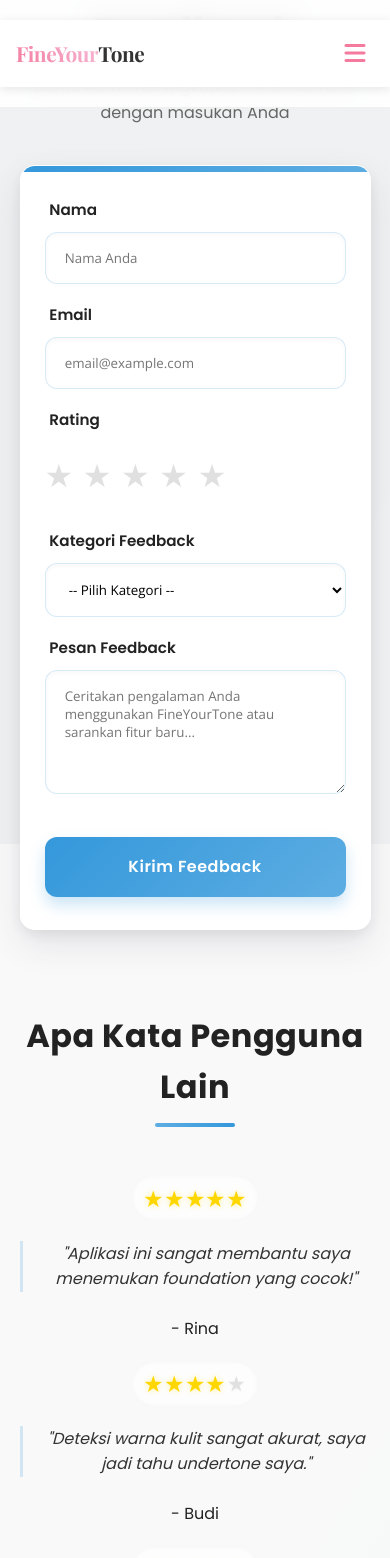
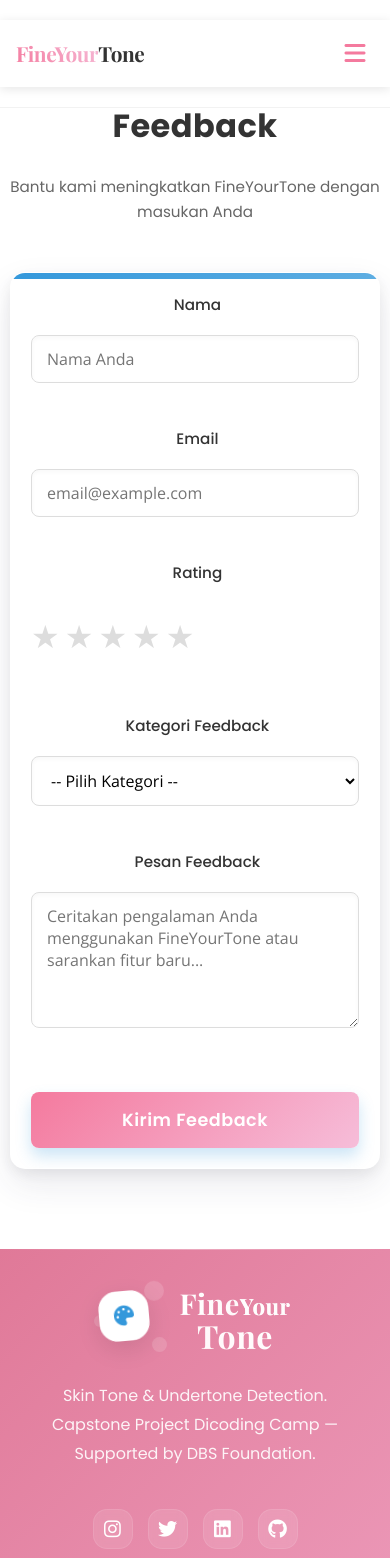
Before and after one commit to divey08/Capstone_FineYourTone, a Vue app in the folder vue-frontend/: page /feedback in a window 390 px wide. Shown: the top 1558 px of the page. Built offline with nearby package versions, Linux system fonts and the light colour scheme.

Commit message:
update feedback

```diff
--- a/vue-frontend/src/views/Feedback.vue
+++ b/vue-frontend/src/views/Feedback.vue
@@ -95,24 +95,7 @@
       </div>
     </section>
 
-    <section class="testimonials-section">
-      <h2>Apa Kata Pengguna Lain</h2>
-      <div class="testimonials-grid">
-        <div
-          v-for="(testimonial, index) in testimonials"
-          :key="index"
-          class="testimonial-card"
-          data-aos="fade-up"
-          :data-aos-delay="index * 100"
-        >
-          <div class="testimonial-rating">
-            <span v-for="star in 5" :key="star" :class="{ 'active': testimonial.rating >= star }">★</span>
-          </div>
-          <p class="testimonial-text">"{{ testimonial.message }}"</p>
-          <p class="testimonial-name">- {{ testimonial.name }}</p>
-        </div>
-      </div>
-    </section>
+
   </div>
 </template>
 
@@ -133,9 +116,7 @@
       isSubmitting: false,
       submitted: false,
       testimonials: [
-        { name: 'Rina', rating: 5, message: 'Aplikasi ini sangat membantu saya menemukan foundation yang cocok!' },
-        { name: 'Budi', rating: 4, message: 'Deteksi warna kulit sangat akurat, saya jadi tahu undertone saya.' },
-        { name: 'Anisa', rating: 5, message: 'Rekomendasi produk kecantikan sangat sesuai dengan tone kulit saya.' }
+
       ]
     }
   },
@@ -146,8 +127,7 @@
       this.userFeedbacks = JSON.parse(savedFeedbacks);
     }
   },
-  methods: {
-    submitFeedback() {
+  methods: {    submitFeedback() {
       this.isSubmitting = true;
 
       // Simpan feedback baru
@@ -165,14 +145,22 @@
 
       // Simulasi pengiriman ke server
       setTimeout(() => {
-        // Tambahkan ke array userFeedbacks
-        this.userFeedbacks.unshift(newFeedbackItem);
+        // Tambahkan ke array userFeedbacks di akhir array
+        this.userFeedbacks.push(newFeedbackItem);
 
         // Simpan ke localStorage
         localStorage.setItem('userFeedbacks', JSON.stringify(this.userFeedbacks));
 
         this.isSubmitting = false;
         this.submitted = true;
+
+        // Scroll ke bagian feedback terbaru
+        this.$nextTick(() => {
+          const feedbackSection = document.querySelector('.user-feedbacks-section');
+          if (feedbackSection) {
+            feedbackSection.scrollIntoView({ behavior: 'smooth' });
+          }
+        });
       }, 1500);
     },
     resetForm() {
@@ -190,4 +178,232 @@
 }
 </script>
 
-<!-- CSS dipindahkan ke style.css -->
+<style scoped>
+.feedback.container {
+  max-width: 1200px;
+  margin: 0 auto;
+  padding: 160px 20px 60px;
+  min-height: 100vh;
+  background-color: #ffffff;
+}
+
+.page-title {
+  font-size: 3rem;
+  font-weight: 700;
+  text-align: center;
+  margin-bottom: 1.5rem;
+  margin-top: -40px;
+  color: #333;
+}
+
+.subtitle {
+  text-align: center;
+  color: #666;
+  margin-bottom: 3rem;
+  max-width: 600px;
+  margin-left: auto;
+  margin-right: auto;
+}
+
+.feedback-form-container {
+  max-width: 800px;
+  margin: 0 auto 50px;
+  padding: 40px;
+  background: #ffffff;
+}
+
+.form-group {
+  margin-bottom: 25px;
+}
+
+.form-group label {
+  display: block;
+  margin-bottom: 8px;
+  color: #333;
+  font-weight: 500;
+}
+
+.form-group input,
+.form-group select,
+.form-group textarea {
+  width: 100%;
+  padding: 12px 15px;
+  border: 1px solid #ddd;
+  border-radius: 8px;
+  font-size: 1rem;
+  background: white;
+}
+
+.star-rating {
+  display: flex;
+  gap: 5px;
+  font-size: 1.5rem;
+}
+
+.star {
+  cursor: pointer;
+  color: #ddd;
+}
+
+.star.active {
+  color: #f47a9e;
+}
+
+.submit-button {
+  background: linear-gradient(135deg, #f47a9e, #f6bdd9);
+  color: white;
+  border: none;
+  padding: 15px 30px;
+  border-radius: 8px;
+  font-size: 1.1rem;
+  font-weight: 600;
+  cursor: pointer;
+  width: 100%;
+  margin-top: 20px;
+}
+
+.success-message {
+  text-align: center;
+  padding: 40px 20px;
+}
+
+.success-icon {
+  color: #f47a9e;
+  font-size: 3rem;
+  margin-bottom: 20px;
+}
+
+.reset-button {
+  background: white;
+  color: #f47a9e;
+  border: 1px solid #f47a9e;
+  padding: 12px 25px;
+  border-radius: 8px;
+  font-size: 1rem;
+  cursor: pointer;
+  margin-top: 20px;
+}
+
+.user-feedbacks-section {
+  max-width: 800px;
+  margin: 60px auto;
+  padding: 0 20px;
+}
+
+.user-feedbacks-section h2 {
+  text-align: center;
+  color: #333;
+  margin-bottom: 30px;
+  font-size: 2rem;
+}
+
+.user-feedbacks-grid {
+  display: flex;
+  flex-direction: column;
+  gap: 20px;
+}
+
+.feedback-card {
+  padding: 20px 0;
+  border-bottom: 1px solid #eee;
+  background: #ffffff;
+}
+
+.feedback-header {
+  display: flex;
+  justify-content: space-between;
+  align-items: flex-start;
+  margin-bottom: 15px;
+}
+
+.feedback-category {
+  color: #f47a9e;
+  font-size: 0.9rem;
+}
+
+.feedback-rating {
+  margin: 10px 0;
+}
+
+.feedback-message {
+  color: #444;
+  line-height: 1.6;
+  margin: 15px 0;
+}
+
+.feedback-date {
+  color: #888;
+  font-size: 0.9rem;
+  text-align: right;
+}
+
+.testimonials-section {
+  padding: 40px 20px;
+  background: #fff;
+}
+
+.testimonials-section h2 {
+  text-align: center;
+  color: #333;
+  margin-bottom: 30px;
+}
+
+.testimonials-grid {
+  max-width: 800px;
+  margin: 0 auto;
+  display: flex;
+  flex-direction: column;
+  gap: 20px;
+}
+
+.testimonial-card {
+  padding: 20px 0;
+  border-bottom: 1px solid #eee;
+  background: #ffffff;
+}
+
+.testimonial-rating {
+  margin-bottom: 10px;
+}
+
+.testimonial-text {
+  color: #444;
+  line-height: 1.6;
+  margin: 10px 0;
+}
+
+.testimonial-name {
+  color: #666;
+  text-align: right;
+}
+
+@media (max-width: 768px) {
+  .feedback.container {
+    padding: 140px 15px 40px;
+  }
+
+  .page-title {
+    font-size: 2.5rem;
+    margin-top: -30px;
+  }
+
+  .feedback-form-container {
+    padding: 20px;
+  }
+}
+
+@media (max-width: 480px) {
+  .feedback.container {
+    padding: 120px 10px 30px;
+  }
+
+  .page-title {
+    font-size: 2rem;
+    margin-top: -20px;
+  }
+
+  .subtitle {
+    font-size: 0.95rem;
+  }
+}
+</style>
--- a/vue-frontend/src/views/HomeView.vue
+++ b/vue-frontend/src/views/HomeView.vue
@@ -291,37 +291,64 @@
 }
 
 @media (max-width: 768px) {
+  .hero-section {
+    padding: 60px 0;
+    background-attachment: scroll;
+  }
+
+  .hero-content {
+    padding: 30px 20px;
+  }
+
   .hero-content h1 {
-    font-size: 3.5rem;
+    font-size: 3rem;
+    margin-bottom: 1rem;
   }
 
   .hero-tagline {
-    font-size: 1.2rem;
+    font-size: 1.1rem;
+    margin-bottom: 2rem;
+    padding: 0 15px;
+  }
+
+  .hero-buttons {
+    gap: 15px;
   }
 
   .btn-primary, .btn-secondary {
-    padding: 14px 28px;
+    padding: 14px 24px;
     font-size: 1rem;
+    width: auto;
+    min-width: 200px;
   }
 }
 
 @media (max-width: 480px) {
+  .hero-content {
+    padding: 25px 15px;
+  }
+
   .hero-content h1 {
-    font-size: 2.8rem;
+    font-size: 2.2rem;
   }
 
   .hero-tagline {
-    font-size: 1.1rem;
+    font-size: 1rem;
+    line-height: 1.5;
+    margin-bottom: 1.5rem;
   }
 
   .hero-buttons {
     flex-direction: column;
-    align-items: stretch;
-    padding: 0 20px;
+    align-items: center;
+    gap: 12px;
   }
 
   .btn-primary, .btn-secondary {
+    width: 100%;
+    max-width: 280px;
     justify-content: center;
+    padding: 12px 20px;
   }
 }
 
```
